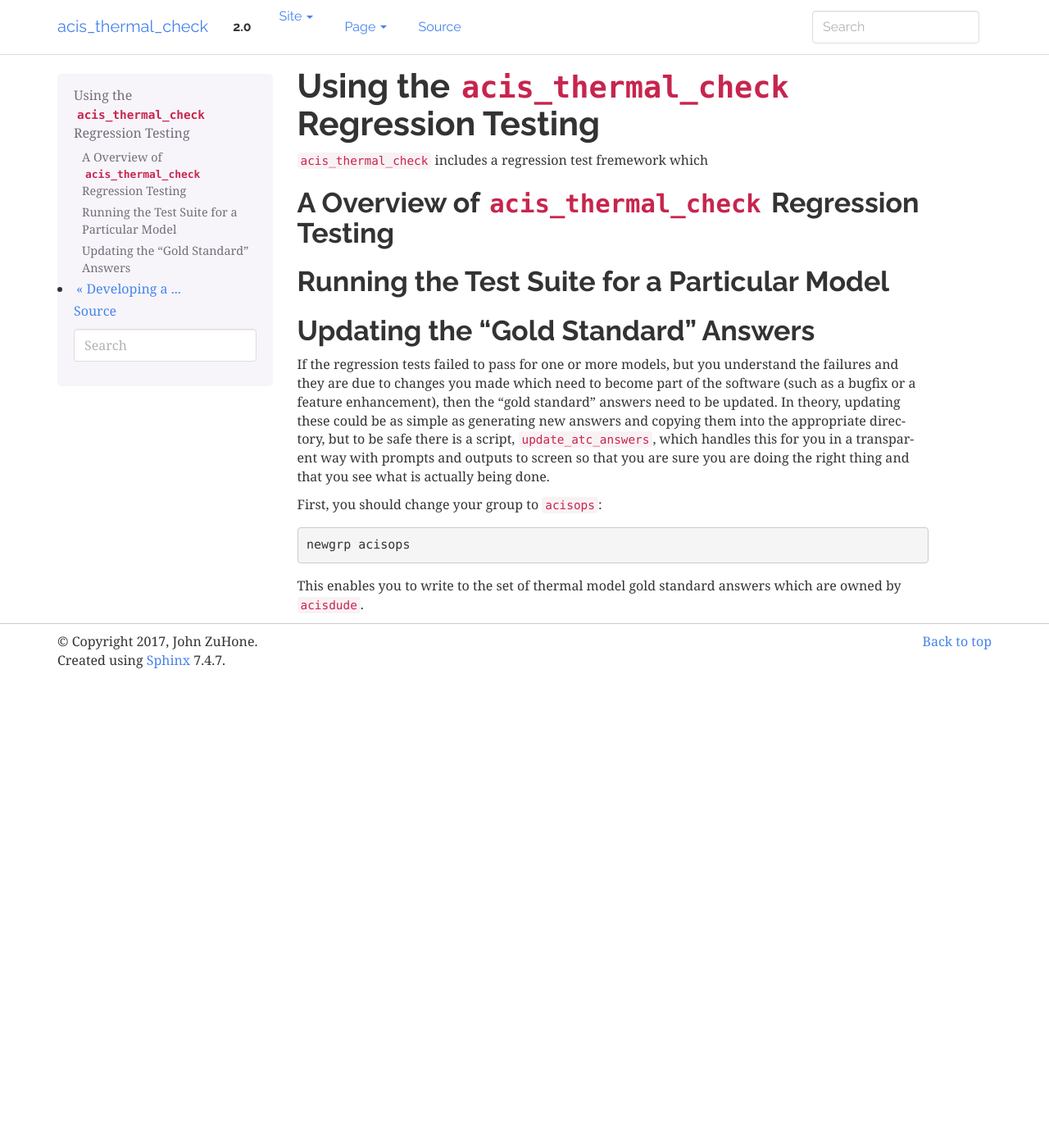
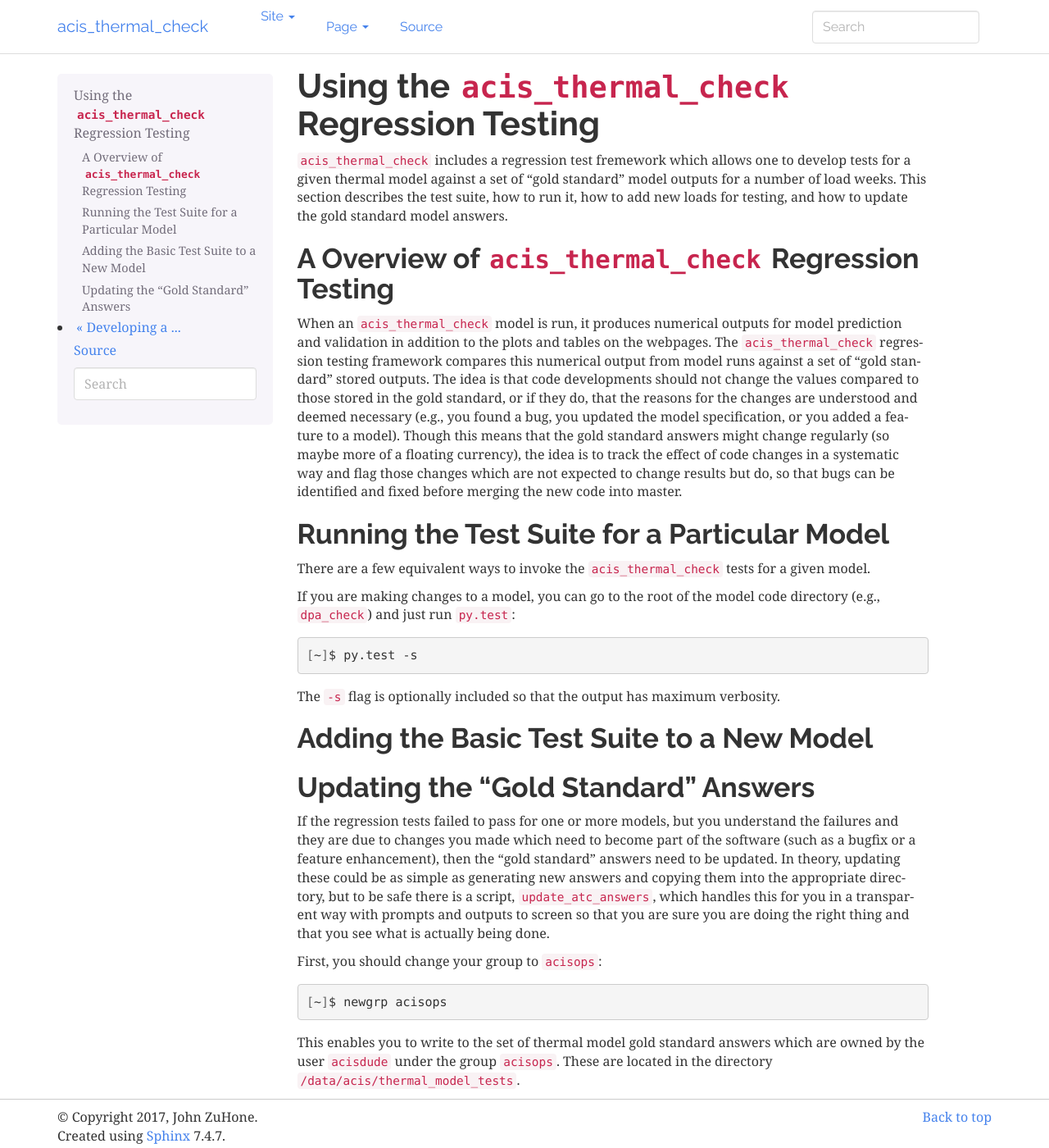
Before and after one commit to sot/acis_thermal_check, a Sphinx documentation site: the page built from doc/source/test_suite.rst, in a window 1280 px wide and 1400 px high. Shown: the whole window at 82% size. Built offline with Sphinx 7.4.7, drawn with Linux system fonts in a browser that asks for light colours; the version number could not be read and is left out.

Commit message:
More documentation

```diff
--- a/doc/source/conf.py
+++ b/doc/source/conf.py
@@ -19,6 +19,7 @@
 #
 import os
 import sys
+import acis_thermal_check
 # sys.path.insert(0, os.path.abspath('.'))
 
 sys.path.insert(0, os.path.abspath('../../'))
@@ -68,9 +69,9 @@ author = 'John ZuHone'
 # built documents.
 #
 # The short X.Y version.
-version = '2.0'
+version = acis_thermal_check.__version__
 # The full version, including alpha/beta/rc tags.
-release = '2.0'
+release = version
 
 # The language for content autogenerated by Sphinx. Refer to documentation
 # for a list of supported languages.
--- a/doc/source/test_suite.rst
+++ b/doc/source/test_suite.rst
@@ -3,13 +3,46 @@
 Using the ``acis_thermal_check`` Regression Testing
 ---------------------------------------------------
 
-``acis_thermal_check`` includes a regression test fremework which
+``acis_thermal_check`` includes a regression test fremework which allows one to
+develop tests for a given thermal model against a set of "gold standard" model
+outputs for a number of load weeks. This section describes the test suite, how
+to run it, how to add new loads for testing, and how to update the gold standard
+model answers.
 
 A Overview of ``acis_thermal_check`` Regression Testing
 +++++++++++++++++++++++++++++++++++++++++++++++++++++++
 
+When an ``acis_thermal_check`` model is run, it produces numerical outputs for
+model prediction and validation in addition to the plots and tables on the
+webpages. The ``acis_thermal_check`` regression testing framework compares this
+numerical output from model runs against a set of "gold standard" stored
+outputs. The idea is that code developments should not change the values
+compared to those stored in the gold standard, or if they do, that the reasons
+for the changes are understood and deemed necessary (e.g., you found
+a bug, you updated the model specification, or you added a feature to
+a model). Though this means that the gold standard answers might
+change regularly (so maybe more of a floating currency), the idea is to
+track the effect of code changes in a systematic way and flag those
+changes which are not expected to change results but do, so that bugs
+can be identified and fixed before merging the new code into master.
+
 Running the Test Suite for a Particular Model
 +++++++++++++++++++++++++++++++++++++++++++++
+
+There are a few equivalent ways to invoke the ``acis_thermal_check``
+tests for a given model.
+
+If you are making changes to a model, you can go to the root of the model code
+directory (e.g., ``dpa_check``) and just run ``py.test``:
+
+.. code-block:: bash
+
+    [~]$ py.test -s
+
+The ``-s`` flag is optionally included so that the output has maximum verbosity.
+
+Adding the Basic Test Suite to a New Model
+++++++++++++++++++++++++++++++++++++++++++
 
 Updating the "Gold Standard" Answers
 ++++++++++++++++++++++++++++++++++++
@@ -29,7 +62,8 @@ First, you should change your group to ``acisops``:
 
 .. code-block:: bash
 
-    newgrp acisops
+    [~]$ newgrp acisops
 
 This enables you to write to the set of thermal model gold standard answers
-which are owned by ``acisdude``.
+which are owned by the user ``acisdude`` under the group ``acisops``. These
+are located in the directory ``/data/acis/thermal_model_tests``.
```
Also changed, not shown: doc/source/developing_models.rst (+42 -38 lines), doc/source/index.rst (+7 -6 lines), doc/source/install.rst (+13 -4 lines), doc/source/running_models.rst (+16 -14 lines).
